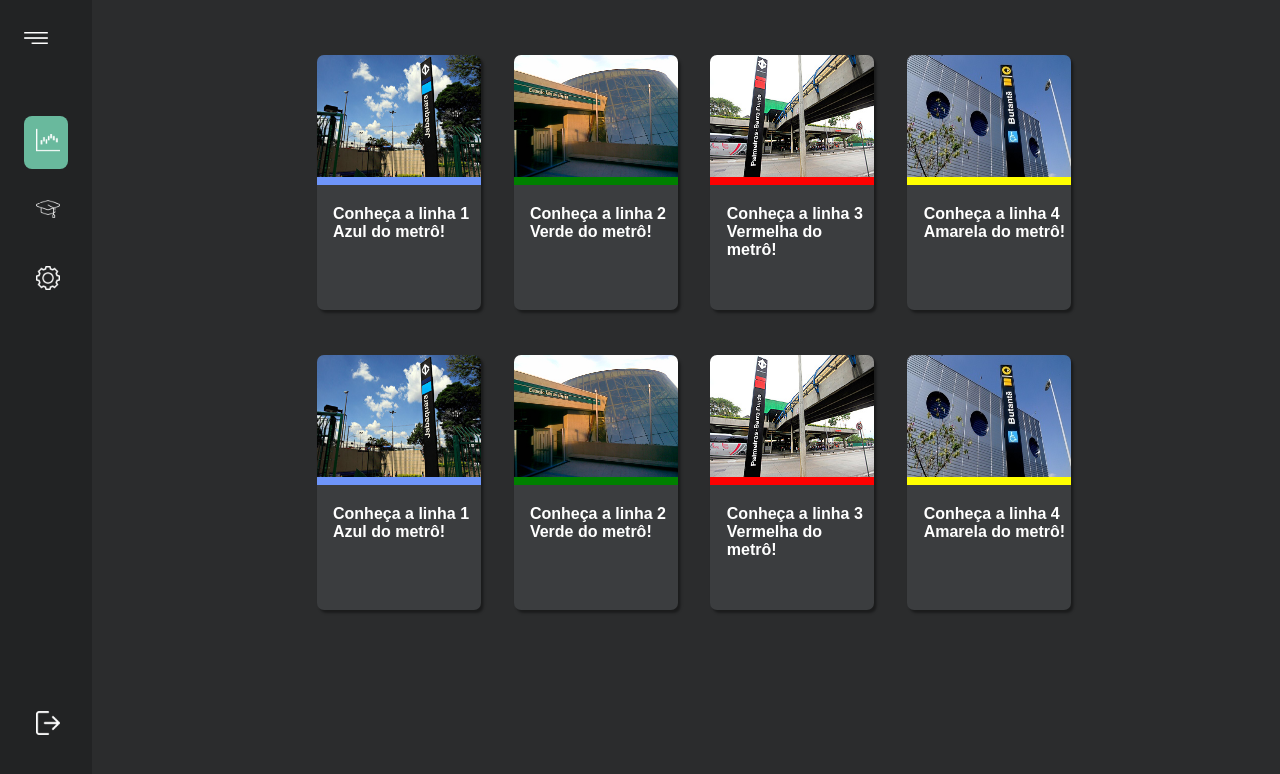
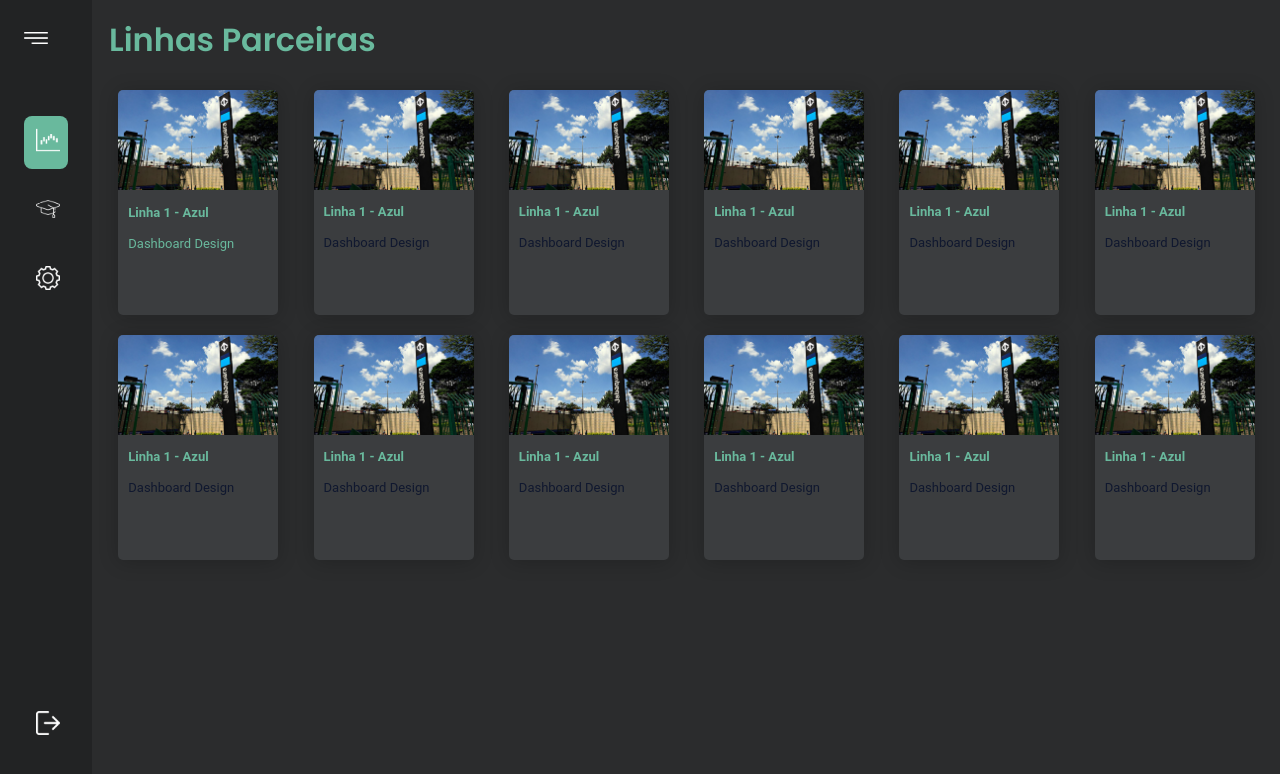
Before and after one commit to AmVittor/Maze, a plain HTML site: page Site_Maze/HTML/dashboard.html in a window 1280 px wide. Drawn offline with Linux system fonts and the light colour scheme.

Commit message:
cards refeitos

```diff
--- a/Site_Maze/CSS/CSS/dashboardStyle.css
+++ b/Site_Maze/CSS/CSS/dashboardStyle.css
@@ -52,12 +52,12 @@
 body{
   position: relative;
   margin: 0;
-  padding: 32px 0 0 108px;
+  padding: 0px 0 0 93px;
   font-family: var(--body-font);
   font-size: var(--normal-font-size);
   font: 400 1rem 'DM Sans', sans-serif;
   color: var(--title-color-primary);
-  background: var(--base-color-secondary);
+  background-color: var(--base-color-secondary);
   transition: 0.5s;
 }
 
@@ -187,6 +187,7 @@ span {
 /* CONTEUDO DA DASHBOARD */
 
 /* CARDS */
+
 @import url('https://fonts.googleapis.com/css2?family=Spartan:wght@100;200;300;400;500;600;700;800;900&display=swap');
 /*====  RESET ============================ */
 * {
@@ -273,77 +274,60 @@ img {
   justify-content: space-between;
 }
 
-/*CARDS */
-.cardsHome{
-  display: flex;
-  justify-content: space-evenly;
-  align-items: center;
-  flex-wrap: wrap;
-  height: 300px;
-  /*mudei aqui 100%*/
-  width: ;
+/*cards*/
+
+.title_cards h1{
+  margin: 16px 16px;
+  font-family: var(--body-font);
 }
 
-.card{
-  cursor: pointer;
-  box-shadow: 2.5px 3px 2.5px 0 hsla(0, 0%, 0%, 0.388);
-  height: 85%;
-  border-radius: 7px;
-  width: 20%;
-  background-color: #3B3D3F;
+@import url("https://fonts.googleapis.com/css2?family=Roboto&display=swap");
+* {
+  box-sizing: border-box;
+}
+.cards_container {
+  display: flex;
+  justify-content: center;
+  align-items: center;
+  font-family: "Roboto", sans-serif;
+  color: #10182f;
+}
+.card_container {
+  display: flex;
+  width: 100%;
+  justify-content: space-evenly;
+  flex-wrap: wrap;
+}
+.card {
+  margin: 10px;
+  background-color: var(--base-color-tertiary);
+  border-radius: 5px;
+  box-shadow: 0 2px 20px rgba(0, 0, 0, 0.2);
+  overflow: hidden;
+  width: 160px;
+  height: 225px;
 }
 
-.card img{
-  height: 130px;
-  align-self: center;
-  border-radius: 7px 7px 0 0;
-
+.card-header img {
+  width: 100%;
+  height: 100px;
+  object-fit: cover;
 }
-.card p{
-  color: white;
-  font-weight: bolder;
-  margin-left: 10%;
-  margin-top: 10%;
+.card-body {
+  display: flex;
+  flex-direction: column;
+  justify-content: center;
+  align-items: flex-start;
+  padding: 10px;
 }
 
-#blue img{
-  border-bottom: 8px solid #6E95F9;
-  width: 100%;
-}
-#green img{
-  border-bottom: 8px solid green;
-  width: 100%;
-}
-#red img{
-  border-bottom: 8px solid red;
-  width: 100%;
-}
-#yellow img{
-  border-bottom: 8px solid yellow;
-  width: 100%;
+.card-body p {
+  font-size: 13px;
+  margin: 0 0 40px;
 }
 
-.card:hover {
-  transform: scale(1.03);
-  transition: .3s;
+.card-body h4 {
+  font-size: 13px;
+  margin: 0 0 16px;
+  color: var(--first-color);
 }
-
-.containerDash{
-  width: 80%;
-  height: 300px;
-  display: flex;
-  padding-top: 2%;
-}
-
-.containerDash .linhas{
-  display: flex;
-  height: 50%;
-  width: 20%;
-  background-color: red;
-}
-
-.containerDash .linha_txt{
-  height: 50%;
-  width: 20%;
-  background-color: #6E95F9;
-}
--- a/Site_Maze/HTML/dashboard.html
+++ b/Site_Maze/HTML/dashboard.html
@@ -11,7 +11,7 @@
 </head>
 <!-- body-pd para animar a sidebar pelo JS-->
 
-<body id="body-pd">
+<body>
     <div class="l-navbar" id="navbar">
         <nav class="nav">
             <div>
@@ -45,57 +45,193 @@
             </a>
         </nav>
     </div>
+
     <!-- Div no espaço em branco -> espaço para colocar as proximas partes -->
 
-    <div class="container">
+    <div class="title_cards">
+        <h1>Linhas Parceiras</h1>
+    </div>
 
-        <h1></h1>
+    <div class="cards_container">
 
-        <div class="cointainer">
-            <div class="cardsHome">
-                <div class="card" id="blue" onclick="blue()">
-                    <img src="../CSS/Linhas de Metro/Linha 1 - Azul.jpg" alt="">
-                    <p>Conheça a linha 1 Azul do metrô!</p>
+        <div class="card_container">
+            <div class="card">
+                <a href="">
+                    <div class="card-header">
+                        <img src="../CSS/Linhas de Metro/Linha 1 - Azul.jpg" alt="rover" />
                     </div>
-                <div class="card" id="green">
-                    <img src="../CSS/Linhas de Metro/Linha 2 - Verde.jpg" alt="">
-                    <p>Conheça a linha 2 Verde do metrô!</p>
+                    <div class="card-body">
+                        <h4>
+                            Linha 1 - Azul
+                        </h4>
+                        <p>
+                            Dashboard Design
+                        </p>
                     </div>
-                <div class="card" id="red">
-                    <img src="../CSS/Linhas de Metro/Linha 3 - Vermelha.jpg" alt="">
-                    <p>Conheça a linha 3 Vermelha do metrô!</p>
+                </a>
             </div>
-                <div class="card" id="yellow">
-                    <img src="../CSS/Linhas de Metro/Linha 4 - Amarela.jpg" alt="">
-                    <p>Conheça a linha 4 Amarela do metrô!</p>
+
+            <div class="card">
+                <div class="card-header">
+                    <img src="../CSS/Linhas de Metro/Linha 1 - Azul.jpg" alt="city" />
                 </div>
+                <div class="card-body">
+                    <h4>
+                        Linha 1 - Azul
+                    </h4>
+                    <p>
+                        Dashboard Design
+                    </p>
                 </div>
             </div>
 
-        <!-- Segunda linha dos Cards -->
-        <div class="cointainer">
-            <div class="cardsHome">
-                <div class="card" id="blue" onclick="blue()">
-                    <img src="../CSS/Linhas de Metro/Linha 1 - Azul.jpg" alt="">
-                    <p>Conheça a linha 1 Azul do metrô!</p>
+            <div class="card">
+                <div class="card-header">
+                    <img src="../CSS/Linhas de Metro/Linha 1 - Azul.jpg" alt="city" />
                 </div>
-                <div class="card" id="green">
-                    <img src="../CSS/Linhas de Metro/Linha 2 - Verde.jpg" alt="">
-                    <p>Conheça a linha 2 Verde do metrô!</p>
+                <div class="card-body">
+                    <h4>
+                        Linha 1 - Azul
+                    </h4>
+                    <p>
+                        Dashboard Design
+                    </p>
                 </div>
-                <div class="card" id="red">
-                    <img src="../CSS/Linhas de Metro/Linha 3 - Vermelha.jpg" alt="">
-                    <p>Conheça a linha 3 Vermelha do metrô!</p>
             </div>
-                <div class="card" id="yellow">
-                    <img src="../CSS/Linhas de Metro/Linha 4 - Amarela.jpg" alt="">
-                    <p>Conheça a linha 4 Amarela do metrô!</p>
+            <!-- CARD 2 -->
+
+            <div class="card">
+                <div class="card-header">
+                    <img src="../CSS/Linhas de Metro/Linha 1 - Azul.jpg" alt="city" />
                 </div>
+                <div class="card-body">
+                    <h4>
+                        Linha 1 - Azul
+                    </h4>
+                    <p>
+                        Dashboard Design
+                    </p>
+                </div>
+            </div>
+
+            <div class="card">
+                <div class="card-header">
+                    <img src="../CSS/Linhas de Metro/Linha 1 - Azul.jpg" alt="city" />
+                </div>
+                <div class="card-body">
+                    <h4>
+                        Linha 1 - Azul
+                    </h4>
+                    <p>
+                        Dashboard Design
+                    </p>
+                </div>
+            </div>
+
+            <div class="card">
+                <div class="card-header">
+                    <img src="../CSS/Linhas de Metro/Linha 1 - Azul.jpg" alt="city" />
+                </div>
+                <div class="card-body">
+                    <h4>
+                        Linha 1 - Azul
+                    </h4>
+                    <p>
+                        Dashboard Design
+                    </p>
+                </div>
+            </div>
+            <!-- CARD 3 -->
+
+            <div class="card">
+                <div class="card-header">
+                    <img src="../CSS/Linhas de Metro/Linha 1 - Azul.jpg" alt="city" />
+                </div>
+                <div class="card-body">
+                    <h4>
+                        Linha 1 - Azul
+                    </h4>
+                    <p>
+                        Dashboard Design
+                    </p>
+                </div>
+            </div>
+
+            <div class="card">
+                <div class="card-header">
+                    <img src="../CSS/Linhas de Metro/Linha 1 - Azul.jpg" alt="city" />
+                </div>
+                <div class="card-body">
+                    <h4>
+                        Linha 1 - Azul
+                    </h4>
+                    <p>
+                        Dashboard Design
+                    </p>
+                </div>
+            </div>
+
+            <div class="card">
+                <div class="card-header">
+                    <img src="../CSS/Linhas de Metro/Linha 1 - Azul.jpg" alt="city" />
+                </div>
+                <div class="card-body">
+                    <h4>
+                        Linha 1 - Azul
+                    </h4>
+                    <p>
+                        Dashboard Design
+                    </p>
+                </div>
+            </div>
+
+            <div class="card">
+                <div class="card-header">
+                    <img src="../CSS/Linhas de Metro/Linha 1 - Azul.jpg" alt="city" />
+                </div>
+                <div class="card-body">
+                    <h4>
+                        Linha 1 - Azul
+                    </h4>
+                    <p>
+                        Dashboard Design
+                    </p>
+                </div>
+            </div>
+
+            <div class="card">
+                <div class="card-header">
+                    <img src="../CSS/Linhas de Metro/Linha 1 - Azul.jpg" alt="city" />
+                </div>
+                <div class="card-body">
+                    <h4>
+                        Linha 1 - Azul
+                    </h4>
+                    <p>
+                        Dashboard Design
+                    </p>
+                </div>
+            </div>
+
+            <div class="card">
+                <div class="card-header">
+                    <img src="../CSS/Linhas de Metro/Linha 1 - Azul.jpg" alt="city" />
+                </div>
+                <div class="card-body">
+                    <h4>
+                        Linha 1 - Azul
+                    </h4>
+                    <p>
+                        Dashboard Design
+                    </p>
                 </div>
             </div>
 
 
         </div>
+
+        <!-- MAIN JS -->
+        <script src="../JS/dashboard.js"></script>
 </body>
 
 </html>
@@ -106,9 +242,4 @@
     }
 </script>
 
-</div>
-<!-- MAIN JS -->
-<script src="../JS/dashboard.js"></script>
-</body>
-
 </html>
--- a/Site_Maze/JS/dashboard.js
+++ b/Site_Maze/JS/dashboard.js
@@ -15,12 +15,11 @@ const showMenu = (toggleId, navbarId, bodyId)=>{
     toggle.addEventListener('click', ()=>{
       navbar.classList.toggle('expander')
 
-      bodypadding.classList.toggle('body-pd')
     })
   }
 }
 /* mostra na tela os seguntes elementos: */
-showMenu('nav-toggle','navbar','body-pd')
+showMenu('nav-toggle','navbar')
 
 /*nav_link -> Resonsavel pelas cores e valores atribuidos quando o menu está expandido*/
 const linkColor = document.querySelectorAll('.nav_link')
```
Lines whose indentation alone changed are shown as unchanged.
